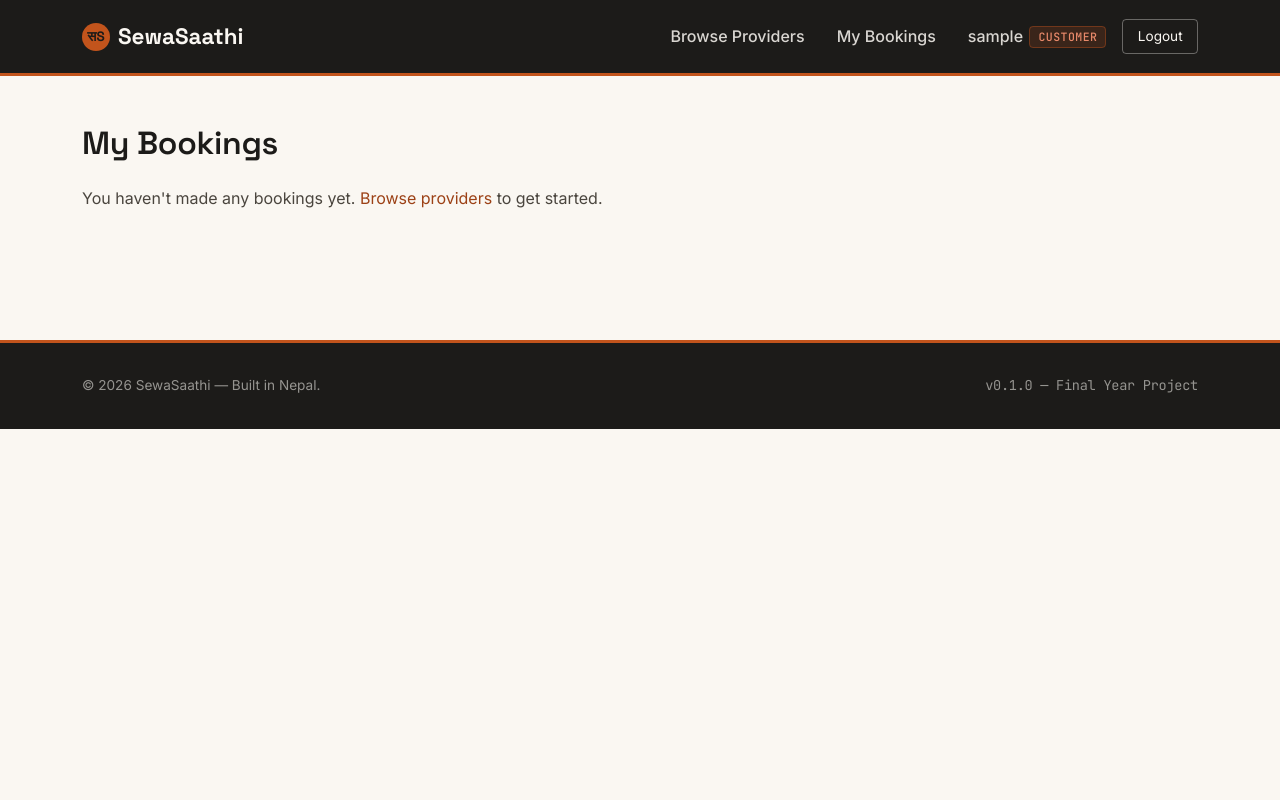
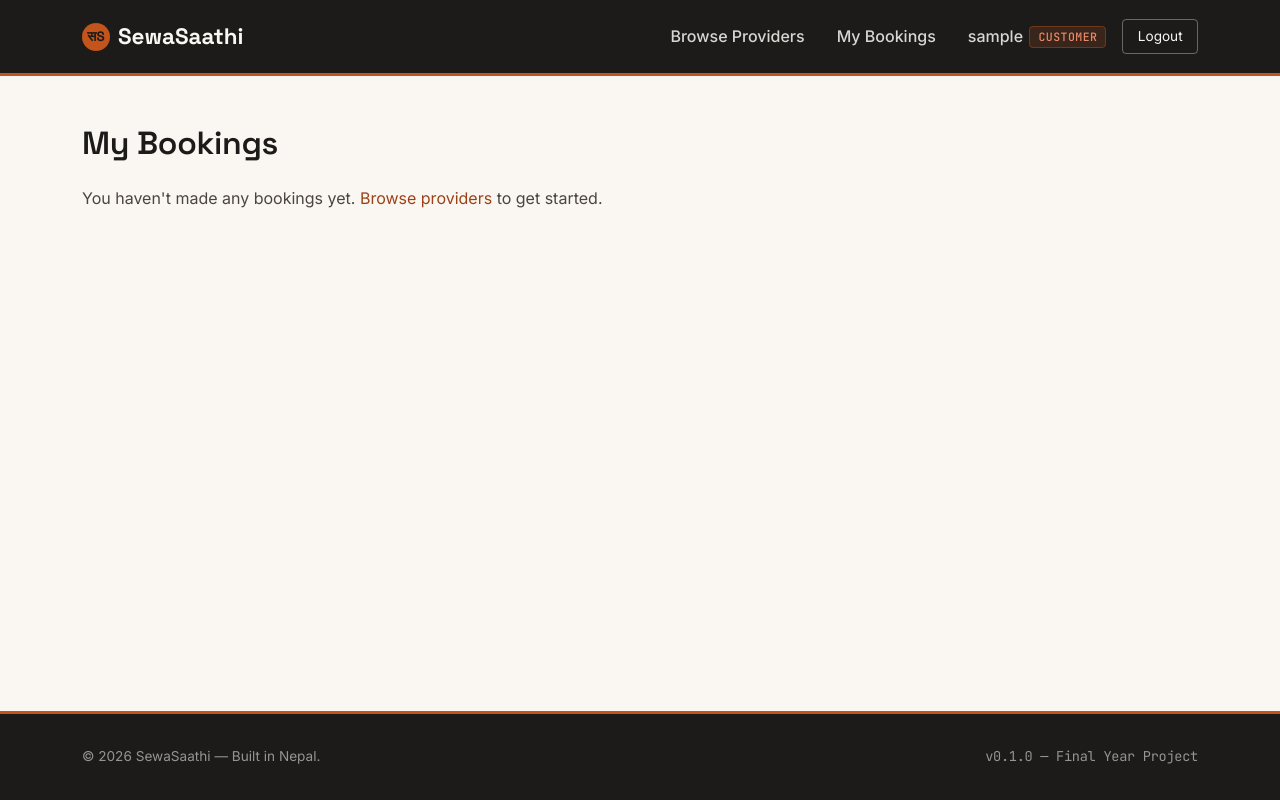
Before and after one commit to prabingupta/SewaSathi, a Django app: page /bookings/my-bookings/ in a window 1280 px wide. Run offline with Django 4.2, Linux system fonts and the light colour scheme; the visitor is signed in with stand-in values (Sample User, id 1); data comes from the database, SQL or seed files in the repository; data that the repository does not hold is empty.

Commit message:
Fix: sticky footer using flexbox so short pages don't leave a gap above the footer

```diff
--- a/static/css/style.css
+++ b/static/css/style.css
@@ -366,3 +366,16 @@ textarea:focus-visible,
 .ss-footer a {
   color: rgba(250, 247, 242, 0.8);
 }
+
+/* ---- Sticky footer: pushes footer to bottom on short pages ---- */
+html, body {
+  min-height: 100%;
+}
+body {
+  display: flex;
+  flex-direction: column;
+  min-height: 100vh;
+}
+main {
+  flex: 1 0 auto;
+}
```
